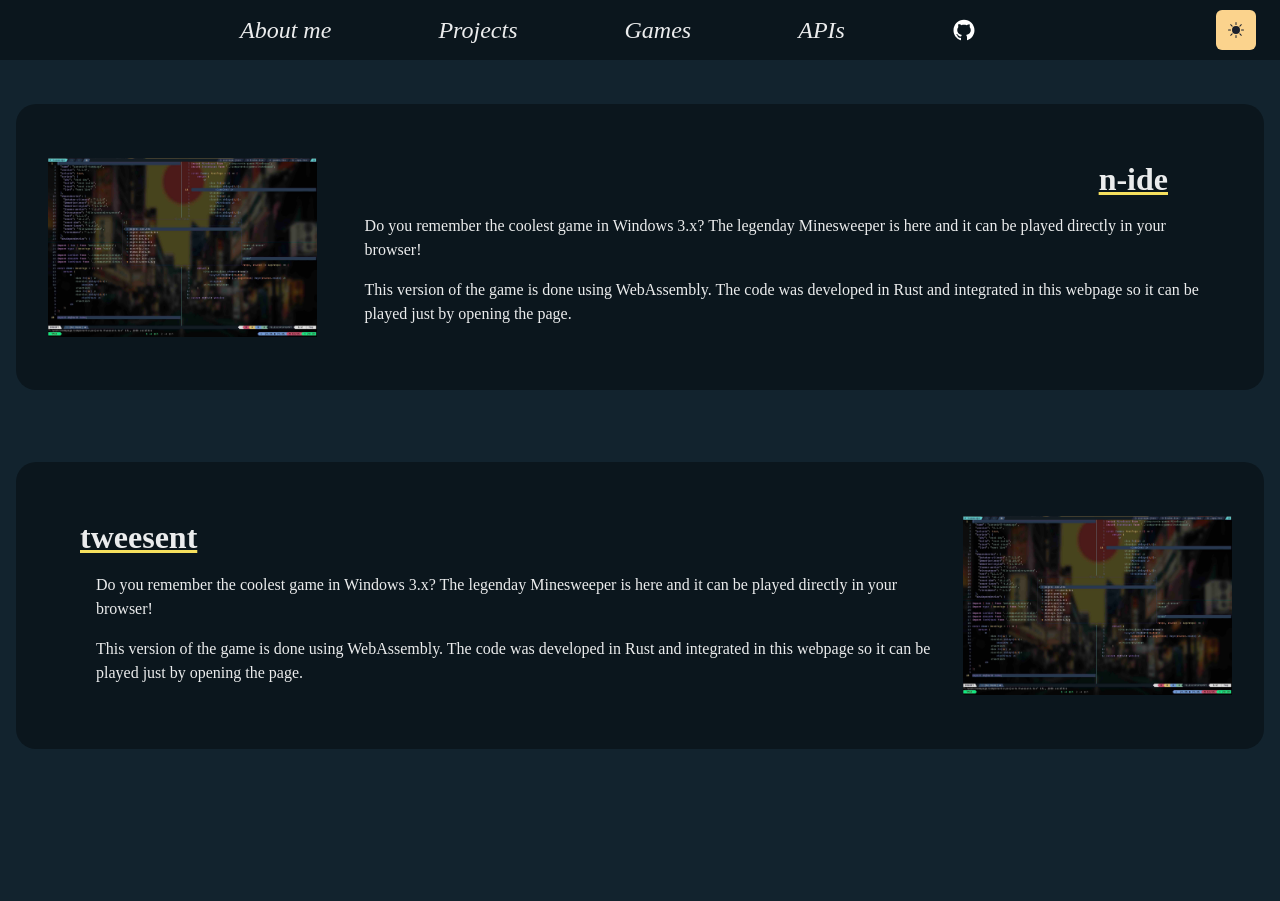
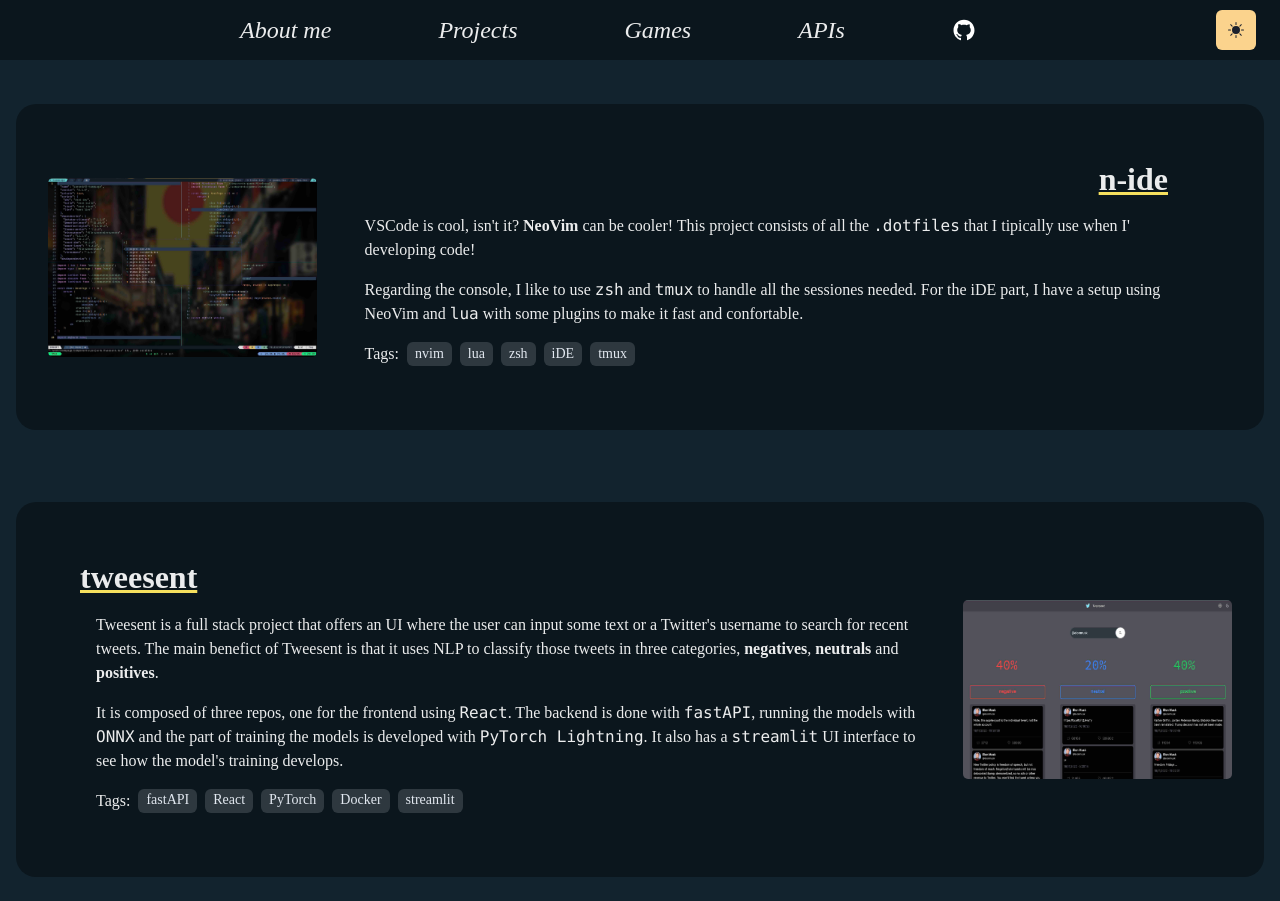
Before and after one commit to presedo93/homepage, a Next.js app: page /projects in a window 1280 px wide. Before the commit the page ends 800 px from the top, so only its background shows below. Built offline with nearby package versions, Linux system fonts and the light colour scheme.

Commit message:
🔖 Ready for v0.2

```diff
--- a/components/Project.tsx
+++ b/components/Project.tsx
@@ -2,6 +2,9 @@
     Box,
     Flex,
     Heading,
+    HStack,
+    Tag,
+    Text,
     chakra,
     useColorModeValue,
 } from '@chakra-ui/react';
@@ -12,13 +15,14 @@
     title: string;
     image?: any;
     reverse?: boolean;
+    tags?: string[];
 }
 
 const ProjectImage = chakra(Image, {
     shouldForwardProp: (prop) => ['src', 'alt', 'width', 'height'].includes(prop),
 });
 
-const Project = ({ children, title, image, reverse }: ProjectProps) => {
+const Project = ({ children, title, image, reverse, tags }: ProjectProps) => {
     const bg = useColorModeValue('#D0D0D0', '#0B161D');
     const rows = reverse ? 'row-reverse' : 'row';
     const heads = reverse ? 'start' : 'end';
@@ -26,7 +30,13 @@
     return (
         <Flex h={{ base: 'fit-content' }} bg={bg} rounded={20}>
             <Flex direction={{ base: 'column', md: rows }} m={8} align={'center'}>
-                <ProjectImage src={image} alt='MissingNo.' width={360} height={240} />
+                <ProjectImage
+                    src={image}
+                    alt='MissingNo.'
+                    width={360}
+                    height={240}
+                    rounded={5}
+                />
                 <Flex
                     h={'full'}
                     w={'full'}
@@ -47,7 +57,11 @@
                         {title}
                     </Heading>
                     {children}
-                    <Box h={{ base: 8 }} />
+                    <HStack mt={4} ml={{ base: 3, md: 12 }}>
+                        <Text>Tags: </Text>
+                        {tags != undefined && tags.map((tag) => <Tag>{tag}</Tag>)}
+                    </HStack>
+                    <Box h={{ base: 0, md: 8 }} />
                 </Flex>
             </Flex>
         </Flex>
--- a/components/Section.tsx
+++ b/components/Section.tsx
@@ -10,15 +10,15 @@
 
 interface SectionProps {
     children: React.ReactNode;
-    delay: number;
+    delay: string;
 }
 
-const Section = ({ children, delay = 0 }: SectionProps) => {
+const Section = ({ children, delay = '0' }: SectionProps) => {
     return (
         <StyleDiv
             initial={{ y: -20, opacity: 0 }}
             animate={{ y: 0, opacity: 1 }}
-            transition={{ duration: 0.8, delay: delay }}
+            transition={{ duration: '0.8', delay: delay }}
             mb={6}
         >
             {children}
--- a/components/games/SnakeBoard.tsx
+++ b/components/games/SnakeBoard.tsx
@@ -65,7 +65,7 @@
                 </Heading>
                 <Text mt={8} ml={{ base: 3, md: 12 }}>
                     Good old times playing the Snake game in the Nokia 3310, isn&apos;t
-                    it? Let$apos; relive them! There it is a WASM version ready to be
+                    it? Let&apos; relive them! There it is a WASM version ready to be
                     played on your browser!
                 </Text>
 
--- a/pages/apis.tsx
+++ b/pages/apis.tsx
@@ -7,7 +7,7 @@
                 <VStack>
                     <Flex mb={{ base: 12 }} direction={'column'}>
                         <Heading fontWeight={'bold'} fontStyle={'italic'}>
-                            To be developed.
+                            To be developed...
                         </Heading>
                     </Flex>
                 </VStack>
--- a/pages/games.tsx
+++ b/pages/games.tsx
@@ -10,15 +10,15 @@
     return (
         <>
             <Box h={12} />
-            <Section delay={0.1}>
+            <Section delay={'0.1'}>
                 <GameDesc />
             </Section>
             <Box h={12} />
-            <Section delay={0.3}>
+            <Section delay={'0.3'}>
                 <MineBoard />
             </Section>
             <Box h={12} />
-            <Section delay={0.5}>
+            <Section delay={'0.5'}>
                 <SnakeBoard />
             </Section>
         </>
--- a/pages/index.tsx
+++ b/pages/index.tsx
@@ -9,11 +9,11 @@
     return (
         <>
             <Box h={12} />
-            <Section delay={0.1}>
+            <Section delay={'0.1'}>
                 <AboutMe />
             </Section>
             <Box h={12} />
-            <Section delay={0.3}>
+            <Section delay={'0.3'}>
                 <TechStack />
             </Section>
         </>
--- a/pages/projects.tsx
+++ b/pages/projects.tsx
@@ -4,36 +4,55 @@
 import Section from '../components/Section';
 import Project from '../components/Project';
 
+const NIDE = ['nvim', 'lua', 'zsh', 'iDE', 'tmux'];
+const TWTS = ['fastAPI', 'React', 'PyTorch', 'Docker', 'streamlit'];
+
 const Projects: NextPage = () => {
     return (
         <>
             <Box h={12} />
-            <Section delay={0.1}>
-                <Project title={'n-ide'} image={'/images/n_ide.jpg'} reverse={false}>
+            <Section delay={'0.1'}>
+                <Project
+                    title={'n-ide'}
+                    image={'/images/n_ide.jpg'}
+                    reverse={false}
+                    tags={NIDE}
+                >
                     <Text mt={4} ml={{ base: 3, md: 12 }}>
-                        Do you remember the coolest game in Windows 3.x? The legenday
-                        Minesweeper is here and it can be played directly in your browser!
+                        VSCode is cool, isn&apos;t it? <b>NeoVim</b> can be cooler! This
+                        project consists of all the <code>.dotfiles</code> that I tipically
+                        use when I&apos; developing code!
                     </Text>
-
                     <Text mt={4} ml={{ base: 3, md: 12 }}>
-                        This version of the game is done using WebAssembly. The code was
-                        developed in Rust and integrated in this webpage so it can be played
-                        just by opening the page.
+                        Regarding the console, I like to use <code>zsh</code> and{' '}
+                        <code>tmux</code> to handle all the sessiones needed. For the iDE
+                        part, I have a setup using NeoVim and <code>lua</code> with some
+                        plugins to make it fast and confortable.
                     </Text>
                 </Project>
             </Section>
             <Box h={12} />
-            <Section delay={0.3}>
-                <Project title={'tweesent'} image={'/images/n_ide.jpg'} reverse={true}>
+            <Section delay={'0.3'}>
+                <Project
+                    title={'tweesent'}
+                    image={'/images/tweesent.jpg'}
+                    reverse={true}
+                    tags={TWTS}
+                >
                     <Text mt={4} ml={{ base: 3, md: 12 }}>
-                        Do you remember the coolest game in Windows 3.x? The legenday
-                        Minesweeper is here and it can be played directly in your browser!
+                        Tweesent is a full stack project that offers an UI where the user
+                        can input some text or a Twitter&apos;s username to search for
+                        recent tweets. The main benefict of Tweesent is that it uses NLP to
+                        classify those tweets in three categories, <b>negatives</b>,{' '}
+                        <b>neutrals</b> and <b>positives</b>.
                     </Text>
-
                     <Text mt={4} ml={{ base: 3, md: 12 }}>
-                        This version of the game is done using WebAssembly. The code was
-                        developed in Rust and integrated in this webpage so it can be played
-                        just by opening the page.
+                        It is composed of three repos, one for the frontend using{' '}
+                        <code>React</code>. The backend is done with <code>fastAPI</code>,
+                        running the models with <code>ONNX</code> and the part of training
+                        the models is developed with <code>PyTorch Lightning</code>. It also
+                        has a <code>streamlit</code> UI interface to see how the
+                        model&apos;s training develops.
                     </Text>
                 </Project>
             </Section>
```
Also changed, not shown: components/games/GameDesc.tsx (+8 -8 lines), components/index/AboutMe.tsx (+44 -44 lines), public/images/tweesent.jpg (added).
